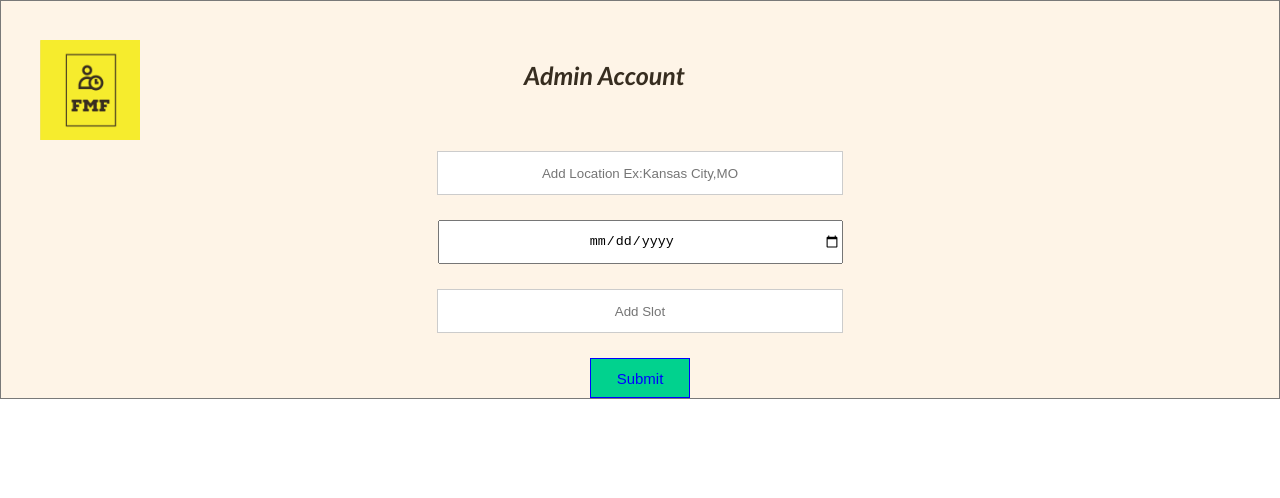
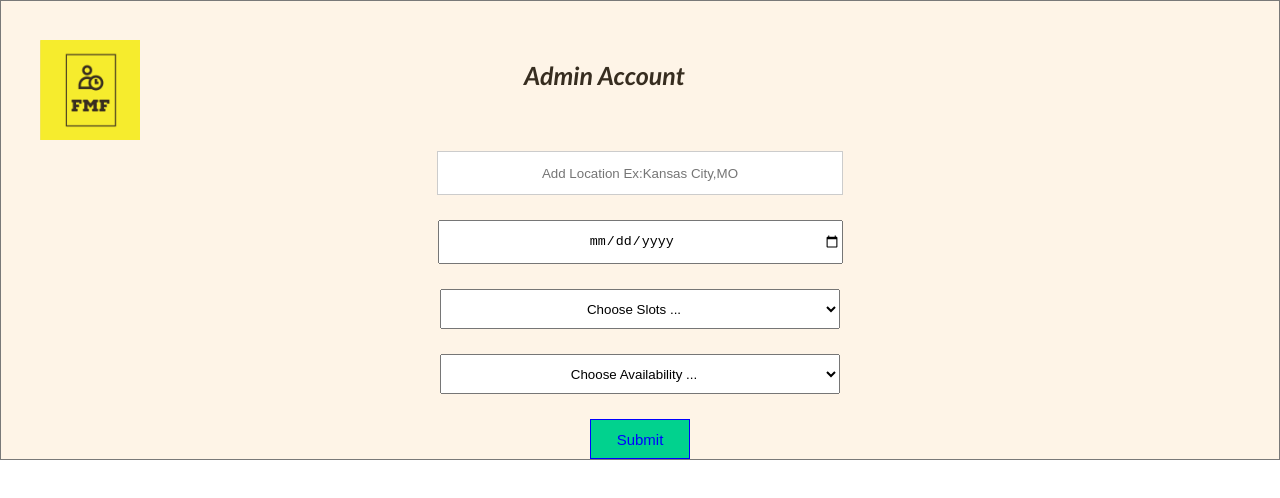
Before and after one commit to BharadwajPolusani/se-project-main, a React (Create React App) app in the folder se-project/: page /Admin in a window 1280 px wide. Shown: the top 498 px of the page. Built offline with nearby package versions, Linux system fonts and the light colour scheme.

Commit message:
made changes to dropdown

```diff
--- a/se-project/src/components/Admin.js
+++ b/se-project/src/components/Admin.js
@@ -8,14 +8,20 @@ const Admin = () => {
       add_date: "",
       add_slot: "",
       });
+    const [newSlot, updatenewSlot] = useState({
+      calendarId: {},
+      locationId: {},
+      slot: "",
+      isAvailable: ""
+    });
     const testing=(e)=> { //chnage the method name,
       e.preventDefault();
-      fetch("http://localhost:8080/user", {
+      fetch("http://localhost:8080/oneDate", {
         method:"POST",
         headers:{
           "Content-Type" : "application/json"
         },
-        body: JSON.stringify(newAccount)
+        body: JSON.stringify(newSlot)
       })
       .then(res=>{
           console.log(1,res);
@@ -84,6 +90,7 @@ const Admin = () => {
             onChange={(e) => {
               const value = e.target.value;
               updatenewacc({ ...newAccount, add_location: e.target.value });
+              updatenewSlot({...newSlot, locationId: {"cityState":e.target.value}});
               //console.log(newAccount);
             }}
           />
@@ -103,23 +110,52 @@ const Admin = () => {
               let Day = Days[new Date(e.target.value).getDay()]
               console.log(Day)
               updatenewacc({ ...newAccount, add_date: e.target.value });
+              updatenewSlot({...newSlot, calendarId: {"date":e.target.value,"day":Day,"isHoliday": false,"isWeekend":false}});
+
             }}
           />
           <br />
           <br />
 
-          <input
-            name="add_slot"
-            required={true}
-            type="text"
-            //value={"SSN"}
-            style={{width:400, height:40, marginTop:10,textAlign:'center'}}
-            placeholder="Add Slot"
-            onChange={(e) => {
+          <select  class="form-field"  required={true} name="add_slot"
+          style={{width:400, height:40, marginTop:10,textAlign:'center'}} placeholder="Add Slot"
+             onChange={(e) => {
               const value = e.target.value;
               updatenewacc({ ...newAccount, add_slot: e.target.value });
-            }}
-          />
+              updatenewSlot({...newSlot, slot: e.target.value});
+
+                    //console.log(value);
+            }} >
+            <option selected disabled = {true} value="">Choose Slots ...</option>
+            <option value="default">default</option>
+            <option value="9AM">9AM</option>
+            <option value="10AM">10AM</option>
+            <option value="11AM">11AM</option>
+            <option value="12PM">12PM</option>
+            <option value="1PM">1PM</option>
+            <option value="2PM">2PM</option>
+            <option value="3PM">3PM</option>
+            <option value="4PM">4PM</option>
+            <option value="5PM">5PM</option>
+            </select>
+
+            <br />
+          <br />
+            <select class="form-field"  required name="isAvailable"
+          style={{width:400, height:40, marginTop:10,textAlign:'center'}}
+             onChange={(e) => {
+              const value = e.target.value;
+              updatenewSlot({...newSlot, isAvailable: e.target.value});
+
+                    //console.log(value);
+            }} >
+            <option selected disabled = {true} value="">Choose Availability ...</option>
+            <option value="true">true</option>
+            <option value="false">false</option>
+
+            </select>
+
+
           <br />
           <br />
            <input type="submit" value="Submit" className="btn"
--- a/se-project/src/components/Login.js
+++ b/se-project/src/components/Login.js
@@ -61,7 +61,12 @@ const Login = () => {
           console.log(res)
           localStorage.setItem("token", res.token);
           if(res!==null){
+            if(res.isAdmin){
+              navigate("/Admin");
+            }
+            else{
             navigate("/Booking");
+            }
           }else{
             alert('fails');
           }
@@ -129,7 +134,7 @@ const onSubmit = (e) => {
       onClick={() => {
       navigate("/Registration");
       }}>
-        Not an Existing User
+        Create Account
       </button>
       </inputtext>
       <br/>
--- a/se-project/src/components/Registration.js
+++ b/se-project/src/components/Registration.js
@@ -34,6 +34,7 @@ const Registration = () => {
         console.log(res)
         if(res!==null){
           navigate("/");
+          alert("User created successfully!")
         }else{
           alert('fails');
         }
```
